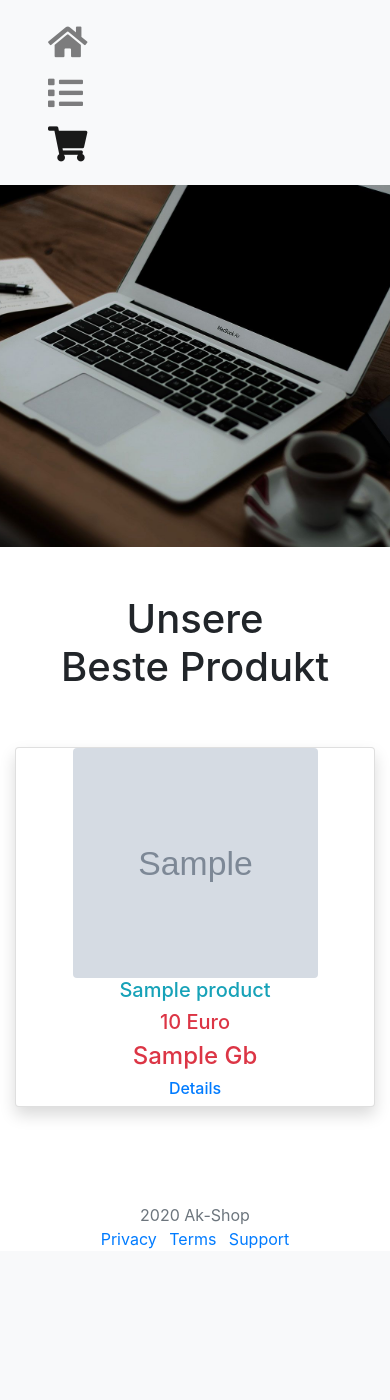
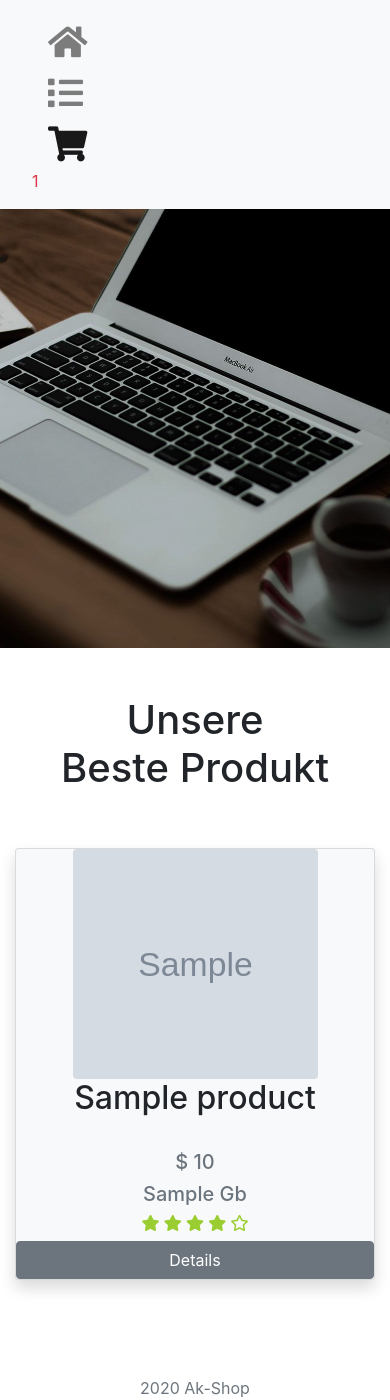
Before and after one commit to imawrsham/shop, a PHP site: page /homepage.php in a window 390 px wide. Shown: the top 1400 px of the page. Before the commit the page ends 1249 px from the top, so only its background shows below. Run offline with PHP 8.4, Linux system fonts and the light colour scheme; tables that the repository leaves empty or names only in its code hold one stand-in row (values such as "Sample post"); grey boxes marked "Sample" are stand-in pictures; some libraries are stand-ins or nearby versions.

Commit message:
final version

```diff
--- a/view/costumer.php
+++ b/view/costumer.php
@@ -24,7 +24,7 @@ if(!$conn){
 <div class="container">
         <div class="form">
             <h2 style="text-align: center;">View Orders</h2>
-            <table class="table">
+            <table class="table" style="text-align: center">
                 <thead>
                 <tr class="success">
                     <th><strong>No.</strong></th>
@@ -42,7 +42,7 @@ if(!$conn){
                 $result = mysqli_query($conn, $sql);
                 $total_price = 0;
                 while($row = mysqli_fetch_assoc($result)) {?>
-                    <td><?php echo $count; ?></td>
+                    <td><?php echo $count; ?>.</td>
                     <td><a class="nav-link" href="delete.php?id=<?php echo $row["ID"]; ?>"><i class="fa fa-trash"></i></a></td>
                     <td><?php echo $row['quantity']; ?></td>
                     <?php
@@ -62,7 +62,7 @@ if(!$conn){
 
                 </tbody>
             </table>
-            <?php echo"<h5 style='text-align: right'>Total Price:".$total_price."</h5>";?>
+            <?php echo"<h5 style='text-align: right'>Total Price: $ ".$total_price."</h5>";?>
     <div>
             <h4 class="mb-3">Costumer Information</h4>
             <form name="form" method="post" action="success.php" class="needs-validation" novalidate>
--- a/view/header.php
+++ b/view/header.php
@@ -11,6 +11,6 @@
             </div>
         </div>
     </div>
-    <?php include "menu.html";?>
+    <?php include "menu.php";?>
 </nav>
 </div>
--- a/view/homepage.php
+++ b/view/homepage.php
@@ -12,14 +12,14 @@
 </head>
 <style>
     body, html {
-        height: 90%;
+        height: 80%;
     }
     .bg {
         /* The image used */
         background-image: url("3.jpg");
 
         /* Half height */
-        height: 60%;
+        height: 100%;
 
         /* Center and scale the image nicely */
         background-position: center;
@@ -54,12 +54,19 @@ $ram = $row["ram"];
     <form method="post" action="product.php?id=<?php echo $row["id"]; ?>">
         <input type="hidden" name="new" value="1">
         <input type="hidden" name="id" value="<?php echo $id?>">
-        <div class="card shadow">
+        <div class="card shadow bg-light">
             <img class="rounded mx-auto d-block" src="<?php echo $row["image"]; ?>" width="245" height="230" class="img-responsive">
-            <h5 class="text-info"><?php echo $name; ?></h5>
-            <h5 class="text-danger"><?php echo $price.' Euro'; ?></h5>
-            <h4 class="text-danger"><?php echo $ram.' Gb'; ?></h4>
-            <h6 class="text-danger"><?php echo '<a href="product.php?id=' . $id . '">Details</a>'; ?></h6>
+            <h2><?php echo $name; ?></h2><br>
+            <h5 class="text-secondary">$ <?php echo $price; ?></h5>
+            <h5 class="text-secondary"><?php echo $ram; ?> Gb</h5>
+            <h6 style="color: yellowgreen";>
+                <i class="fas fa-star"></i>
+                <i class="fas fa-star"></i>
+                <i class="fas fa-star"></i>
+                <i class="fas fa-star"></i>
+                <i class="far fa-star"></i>
+            </h6>
+            <?php echo '<a class="btn btn-secondary" href="product.php?id=' . $id . '">Details</a>'; ?>
             <?php
         }
     }
--- a/view/menu.html
+++ /dev/null
@@ -1,15 +0,0 @@
-<div class="float-right">
-    <nav class="navbar navbar-expand-lg navbar-light">
-    <ul class="navbar-nav">
-        <li class="nav-item ml-3">
-            <a class="nav-link" href="homepage.php"><i class="fa fa-home" style="font-size:35px"></i></span></a>
-        </li>
-        <li class="nav-item ml-3">
-            <a class="nav-link" href="products.php"><i class="fa fa-list" style="font-size:35px"></i></a>
-        </li>
-        <li class="active ml-3">
-            <a class="nav-link" href="costumer.php"><i class="fa fa-shopping-cart" style="font-size:35px"></i></a>
-        </li>
-    </ul>
-</nav>
-</div>
--- /dev/null
+++ b/view/menu.php
@@ -0,0 +1,31 @@
+<?php
+$servername = 'localhost';
+$username = 'root';
+$password = '';
+$dbname = 'test';
+$conn = mysqli_connect($servername, $username, $password, $dbname);
+if(!$conn){
+    die("Connection Failed!". mysqli_connect_error());
+}
+?>
+
+<div class="float-right">
+    <nav class="navbar navbar-expand-lg navbar-light">
+        <ul class="navbar-nav">
+            <li class="nav-item ml-3">
+                <a class="nav-link" href="homepage.php"><i class="fa fa-home" style="font-size:35px"></i></span></a>
+            </li>
+            <li class="nav-item ml-3">
+                <a class="nav-link" href="products.php"><i class="fa fa-list" style="font-size:35px"></i></a>
+            </li>
+            <li class="active ml-3">
+                <a class="nav-link" href="costumer.php"><i class="fa fa-shopping-cart" style="font-size:35px"></i></a>
+            </li>
+            <?php
+            $sql= "SELECT * FROM baskets";
+            $result = $conn->query($sql);
+            $count = mysqli_num_rows($result);?>
+            <a class="text-danger" href="costumer.php"><?php echo $count ?></a>
+        </ul>
+    </nav>
+</div>
```
Also changed, not shown: view/product.php (+4 -4 lines), view/products.php (+8 -8 lines).
